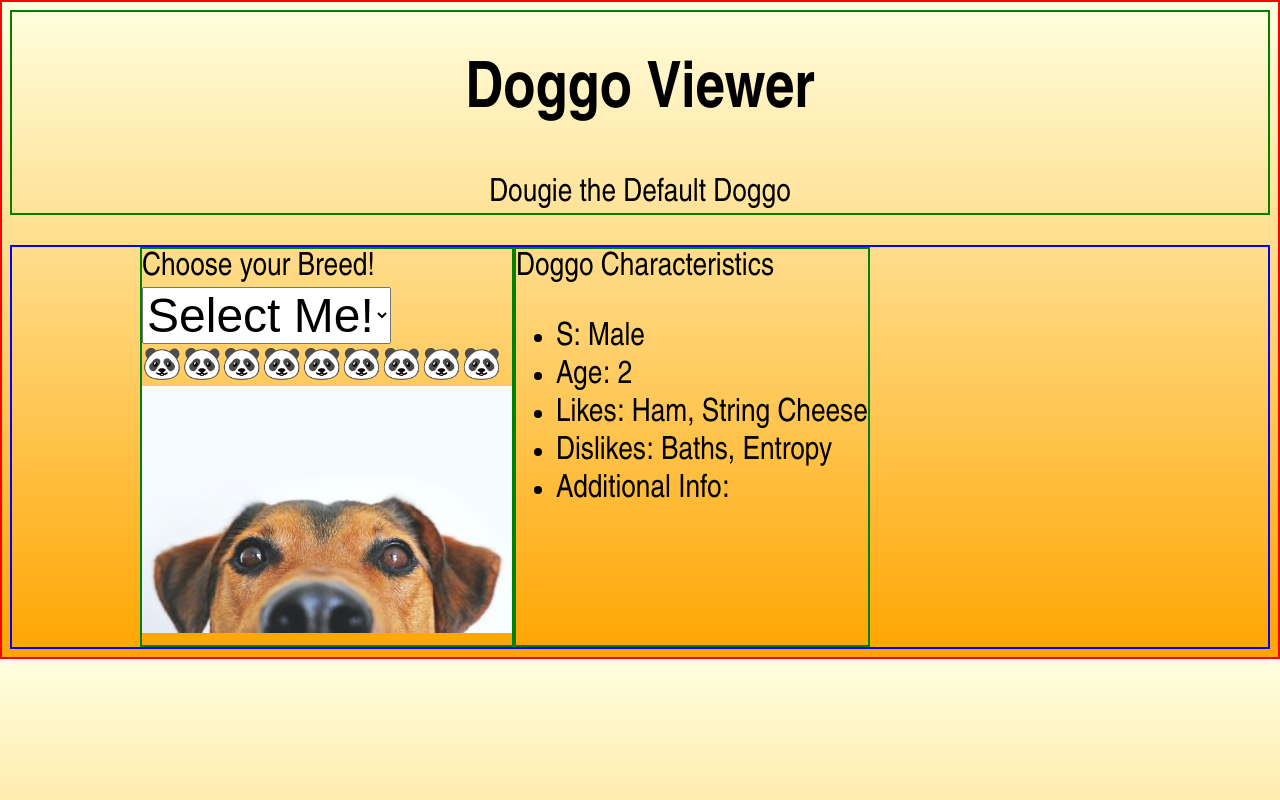
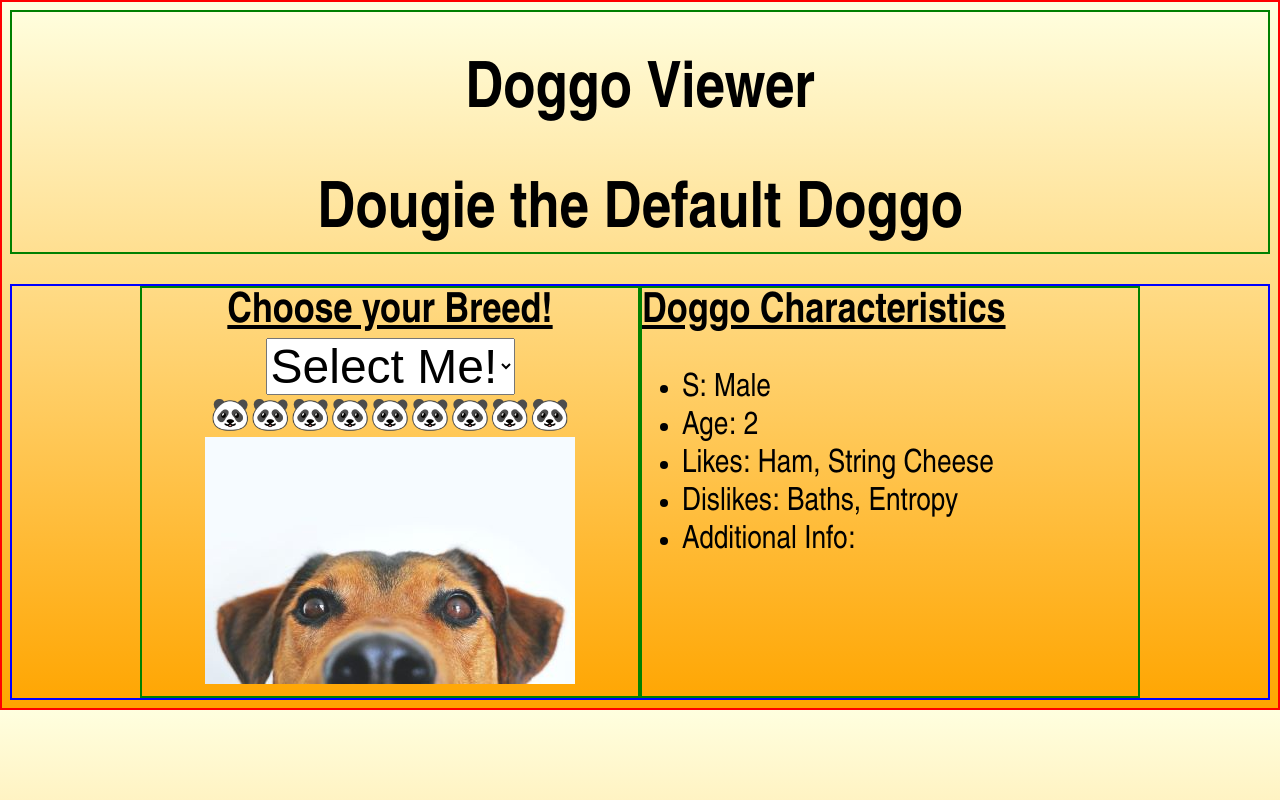
Before and after one commit to workwithraymond/DogApplication, a plain HTML site: page index.html in a window 1280 px wide. Drawn offline with Linux system fonts and the light colour scheme; no server answers.

Commit message:
third commit

```diff
--- a/css/style.css
+++ b/css/style.css
@@ -21,5 +21,24 @@ select {
   padding-right: 10vw;
 }
 .column {
+  flex: 1;
   border: 2px solid green;
 }
+
+img {
+  max-width: 900px;
+  max-height: 700px;
+}
+span {
+  font-weight: bold;
+  text-decoration: underline;
+  font-size: 1.3rem;
+}
+#dog-name {
+  font-size: 2rem;
+  text-decoration: none;
+}
+
+#left-column {
+  text-align: center;
+}
--- a/index.html
+++ b/index.html
@@ -13,7 +13,7 @@
         <span id="dog-name">Dougie the Default Doggo</span>
     </header>
 <section class="section-container">
-    <section class="column">
+    <section class="column" id="left-column">
         <section class="item">
             <span>Choose your Breed!</span>
         </section>
```
